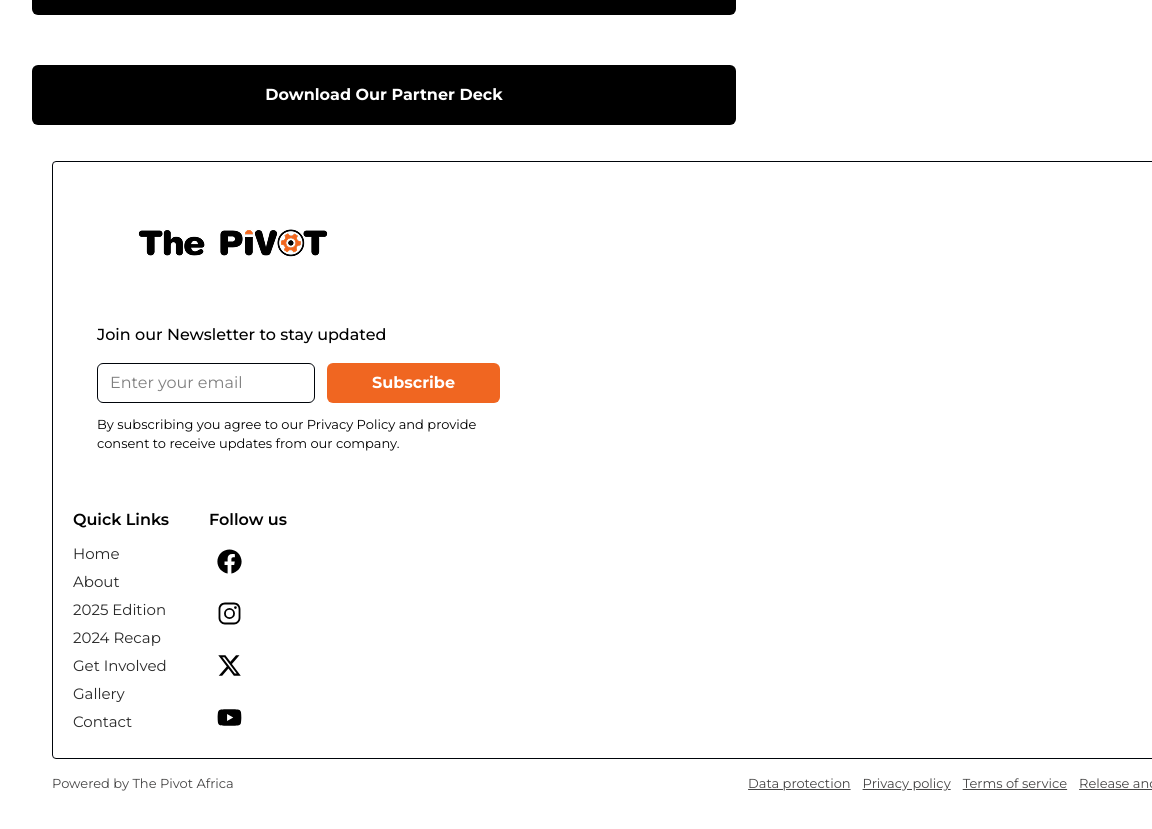
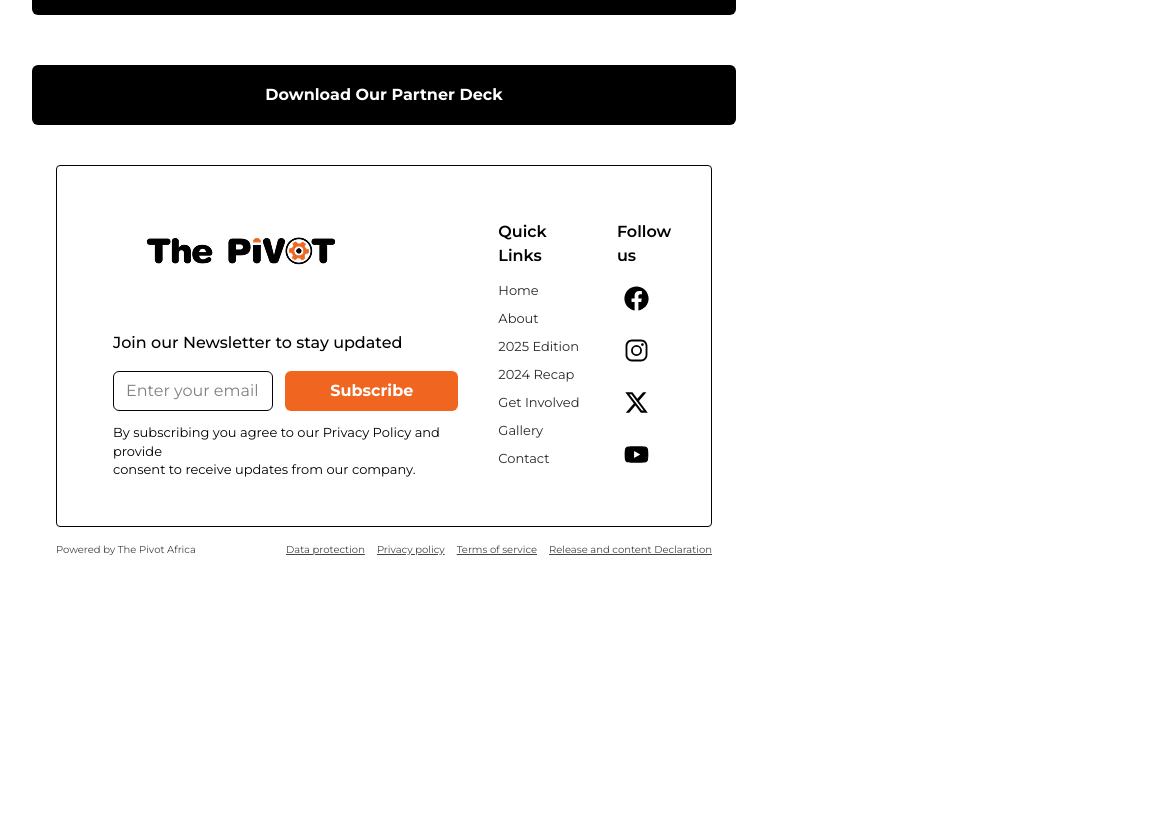
Before and after one commit to pivotweb/Pivot-frontend, a React (Vite) app: page / in a window 768 px wide. Shown: the part 3840-4669 px from the top of the page, 1152 px wide, since content can reach past the window. After the commit the page ends 4452 px from the top, so only its background shows below. Built offline with nearby package versions, Linux system fonts and the light colour scheme.

Commit message:
feat:Fixed the mobile responsiveness

```diff
--- a/src/components/Footer/Footer.css
+++ b/src/components/Footer/Footer.css
@@ -1,14 +1,14 @@
 .footer-container {
-  /* padding: 48px 32px; */
+  padding: 48px 32px;
   font-family: 'Montserrat', sans-serif;
-  background-color: #fff;
   margin: 0;
-  width: 1279px;
+  /* max-width: 1279px;  */
+  width: 100%; /* Added to ensure full width up to max-width */
   /* padding: 0; */
 }
 
 .footer-context {
-  max-width: 1279px;
+  max-width: 100%; /* Fixed typo: was "100" now "100%" */
   /* margin: 0 auto; */
 }
 
@@ -30,6 +30,7 @@
   display: flex;
   flex-direction: column;
   gap: 24px;
+  min-width: 0; /* Added to prevent flex item from overflowing */
 }
 
 .Newsletter-header img{
@@ -40,6 +41,7 @@
 .Newsletter-header img {
   max-height: 400px;
   width: auto;
+  max-width: 100%; /* Added to prevent image overflow */
 }
 
 .Deyah {
@@ -59,6 +61,7 @@
   gap: 12px;
   width: 60%;
   margin-bottom: 12px;
+  min-width: 0; /* Added to prevent overflow */
 }
 
 .Input-email {
@@ -68,6 +71,7 @@
   border-radius: 6px;
   font-size: 16px;
   outline: none;
+  min-width: 0; /* Added to prevent overflow */
 }
 
 .Input-email:focus {
@@ -85,6 +89,7 @@
   font-weight: 700;
   cursor: pointer;
   transition: background-color 0.2s;
+  white-space: nowrap; /* Added to prevent button text wrapping */
 }
 
 .Subscribe-button:hover {
@@ -109,6 +114,7 @@
   display: flex;
   gap: 48px;
   margin-top: 30px;
+  min-width: 0; /* Added to prevent overflow */
 }
 
 .Quick-text {
@@ -218,6 +224,7 @@
 @media (min-width: 1440px) {
   .footer-container {
     padding: 64px 48px;
+    width: 100%;
   }
 
   .sctt1 {
@@ -273,40 +280,77 @@
 
 /* Tablet (768px to 991px) */
 @media (min-width: 768px) and (max-width: 991px) {
-  .footer-container {
-    padding: 36px 20px;
+    .footer-container {
+    padding: 40px 24px;
   }
 
   .sctt1 {
-    padding: 20px;
+    padding: 24px;
   }
 
   .footing {
-    flex-direction: column;
-    gap: 32px;
+    gap: 40px;
   }
 
   .Newsletter {
     gap: 20px;
+    flex: 2;
+    display: flex;
+    flex-direction: column;
+    min-width: 0;
   }
-
+  .Newsletter-header img {
+    max-height: 300px;
+    margin-left: 0;
+  }
   .Email-div {
-    width: 80%;
+    width: 100%;
   }
 
   .Deyah {
-    margin-left: 24px;
+    margin-left: 32px;
   }
 
   .Social-section {
-    flex-direction: row;
-    gap: 40px;
-    margin-top: 0;
+    gap: 32px;
   }
 
-  .Newsletter-header img {
-    max-height: 300px;
+  .Quick-text, .follow-heading {
+    font-size: 16px;
   }
+
+  .De-links, .Subscribe-text {
+    font-size: 13px;
+  }
+
+  .Deyah-heading {
+    font-size: 16px;
+    text-align: left;
+  }
+
+  .Bottom-footer {
+    display: flex;
+    flex-direction: column;
+    gap: 24px;
+  }
+  .power-text {
+    font-size: 10px;
+    font-weight: normal;
+    color: #141313c8;
+  }
+
+  .Bottom-footer-context {
+    display: flex;
+    justify-content: space-between;
+    margin: 15px 0;
+}
+
+.wrap {
+    display: flex;
+    gap: 12px;
+    font-size: 10px;
+}
+
 }
 
 /* Mobile Large (576px to 767px) */
@@ -320,7 +364,7 @@
   }
 
   .footing {
-    flex-direction: column;
+    flex-direction: column-reverse;
     gap: 28px;
   }
 
@@ -328,6 +372,11 @@
     width: 100%;
     flex-direction: column;
     gap: 8px;
+  }
+
+  .Input-email {
+    padding: 10px 12px;
+    font-size: 14px;
   }
 
   .Subscribe-button {
@@ -340,6 +389,8 @@
   }
 
   .Social-section {
+    display: flex;
+    justify-content: space-between;
     flex-direction: column;
     gap: 24px;
     margin-top: 0;
@@ -371,7 +422,7 @@
   }
 
   .footing {
-    flex-direction: column;
+    flex-direction: column-reverse;
     gap: 24px;
   }
 
@@ -402,11 +453,14 @@
 
   .Deyah-heading {
     font-size: 14px;
+    text-align: center;
   }
 
   .Social-section {
-    flex-direction: column;
-    gap: 20px;
+    display: flex;
+    justify-content: space-evenly;
+    flex-direction: row;
+    gap: 100px;
     margin-top: 0;
   }
 
@@ -419,9 +473,22 @@
     font-size: 14px;
   }
 
+  .Email-div {
+    width: 100%;
+    flex-direction: column;
+    gap: 8px;
+  }
+
+  .Input-email {
+    padding: 10px 12px;
+    font-size: 14px;
+  }
+
   .Newsletter-header img {
     max-height: 200px;
   }
+
+
 
   .Bottom-footer-context {
     flex-direction: column;
@@ -450,10 +517,19 @@
 @media (max-width: 375px) {
   .footer-container {
     padding: 20px 8px;
+    flex-direction: column-reverse;
   }
 
   .sctt1 {
     padding: 8px;
+  }
+
+  .Social-section {
+    display: flex;
+    justify-content: space-between;
+    flex-direction: row;
+    gap: 100px;
+    margin-top: 0;
   }
 
   .Newsletter-header img {
@@ -462,6 +538,18 @@
 
   .Deyah-heading {
     font-size: 13px;
+    text-align: center;
+  }
+
+.Email-div {
+    width: 100%;
+    flex-direction: column;
+    gap: 8px;
+  }
+
+  .Input-email {
+    padding: 10px 12px;
+    font-size: 14px;
   }
 
   .Subscribe-text {
@@ -492,6 +580,31 @@
   }
 }
 
+@media (max-width: 320px) {
+  .Social-section {
+    flex-direction: row;
+    display: flex;
+    justify-content: space-between;
+    gap: 100px;
+    margin-top: 0;
+  }
+
+  .Email-div {
+    width: 100%;
+    flex-direction: column;
+    gap: 8px;
+  }
+
+  .Input-email {
+    padding: 10px 12px;
+    font-size: 14px;
+  }
+  .Deyah-heading {
+    font-size: 13px;
+    text-align: center;
+  }
+}
+
 /* Ultra-wide screens (1920px and up) */
 @media (min-width: 1920px) {
   .footer-container {
@@ -507,7 +620,14 @@
   }
 
   .Email-div {
-    width: 45%;
+    width: 100%;
+    flex-direction: column;
+    gap: 8px;
+  }
+
+  .Input-email {
+    padding: 10px 12px;
+    font-size: 14px;
   }
 
   .Newsletter-header img {
--- a/src/components/Footer/Footer.tsx
+++ b/src/components/Footer/Footer.tsx
@@ -80,7 +80,7 @@ const handleSubscribe = (e: React.MouseEvent<HTMLButtonElement, MouseEvent>) =>
                 <h4 className="follow-heading">Follow us</h4>
                 <div className="footer-sct2">
                   <a
-                    href="#"
+                    href="https://www.facebook.com/share/16XPgu5zXL/"
                     className="sos-icons"
                     aria-label="Facebook"
                   >
```
